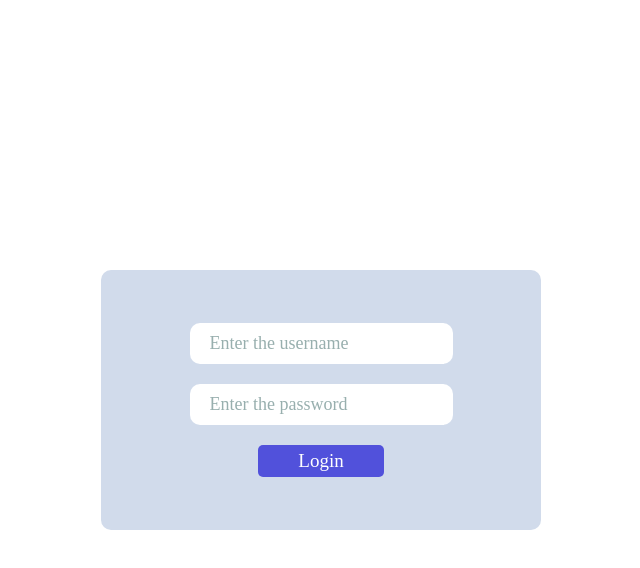
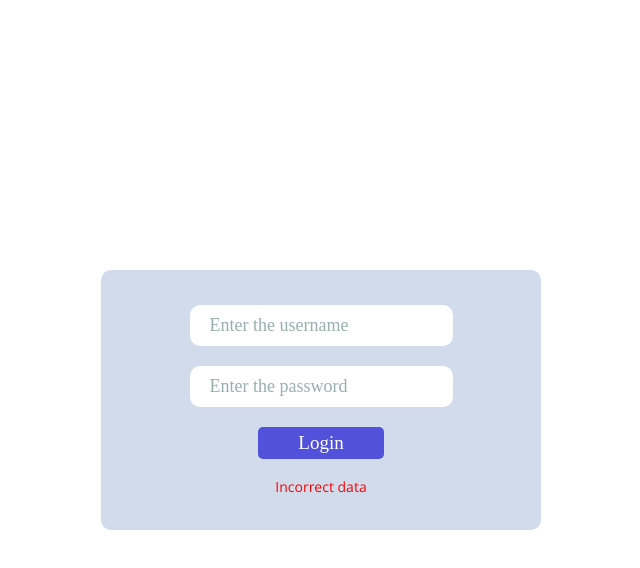
Before and after one commit to gOHostwith1R/spring, a React (Create React App) app: page /login in a window 1280 px wide. Both pictures are taken after a click on the button "Login". Shown: the top 568 px of the page, without its empty margins (319-959 px from the left). Built offline with nearby package versions, Linux system fonts and the light colour scheme; a web font is replaced by a local one.

Commit message:
add error

```diff
--- a/src/components/Paragraph/Paragraph.jsx
+++ b/src/components/Paragraph/Paragraph.jsx
@@ -3,5 +3,12 @@ import './paragraph.css';
 import classNames from 'classnames';
 
 export const Paragraph = ({ children, type }) => (
-  <p className={classNames({ main__description: type === 'description', card__description: type === 'card__description' })}>{children}</p>
+  <p className={classNames({
+    main__description: type === 'description',
+    card__description: type === 'card__description',
+    error: type === 'error',
+  })}
+  >
+    {children}
+  </p>
 );
--- a/src/components/Paragraph/paragraph.css
+++ b/src/components/Paragraph/paragraph.css
@@ -12,6 +12,11 @@
     line-height: 1.5;
 }
 
+.error {
+    color: red;
+    font-size: 14px;
+}
+
 @media (max-width: 800px) {
     .main__description {
         font-size: 20px;
--- a/src/pages/LoginPage/LoginPage.js
+++ b/src/pages/LoginPage/LoginPage.js
@@ -1,17 +1,19 @@
 import React, { useState } from 'react';
 import './loginPage.css';
 import { useDispatch } from 'react-redux';
-import { Button, Input } from '../../components';
+import { Button, Input, Paragraph } from '../../components';
+import { handleLogin } from '../../redux/actions';
 
 export const LoginPage = () => {
   const dispatch = useDispatch();
   const [inputsData, setInputsData] = useState({ userName: '', password: '' });
+  const [error, setError] = useState(false);
   const changeInputs = (e) => {
     setInputsData({ ...inputsData, [e.target.name]: e.target.value });
   };
 
   const onClick = () => (
-    inputsData.password === '1234' && inputsData.userName === 'admin' ? dispatch({ type: 'LOGIN' }) : console.log('f')
+    inputsData.password === '1234' && inputsData.userName === 'admin' ? dispatch(handleLogin()) : setError(true)
   );
   return (
     <div className="login__wrapper">
@@ -19,6 +21,7 @@ export const LoginPage = () => {
         <Input placeholder="Enter the username" handleChangeInput={changeInputs} name="userName" />
         <Input placeholder="Enter the password" type="password" handleChangeInput={changeInputs} name="password" />
         <Button type="submit" classType="button__login" onClick={onClick}>Login</Button>
+        {error && <Paragraph type="error">Incorrect data</Paragraph> }
       </div>
     </div>
   );
```
